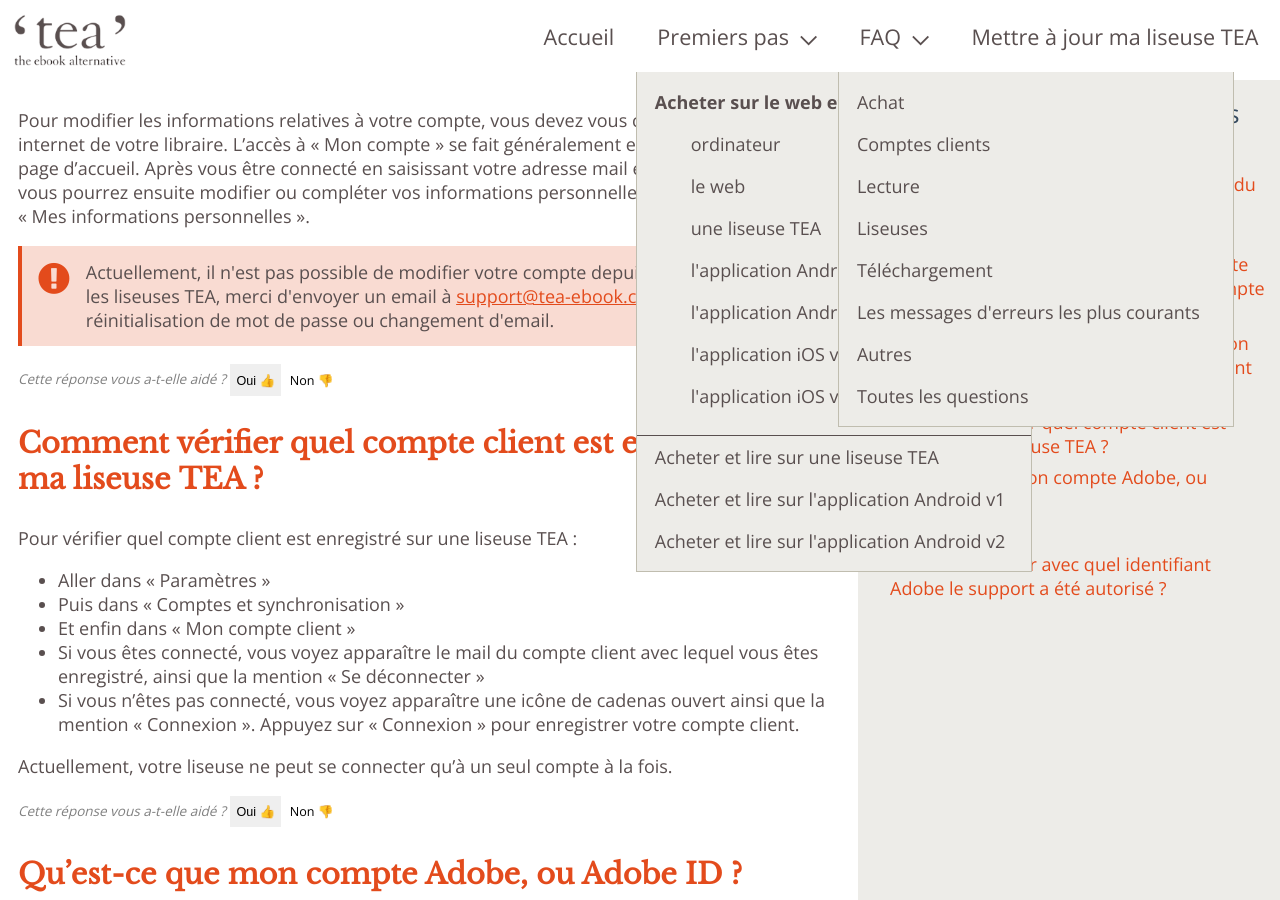
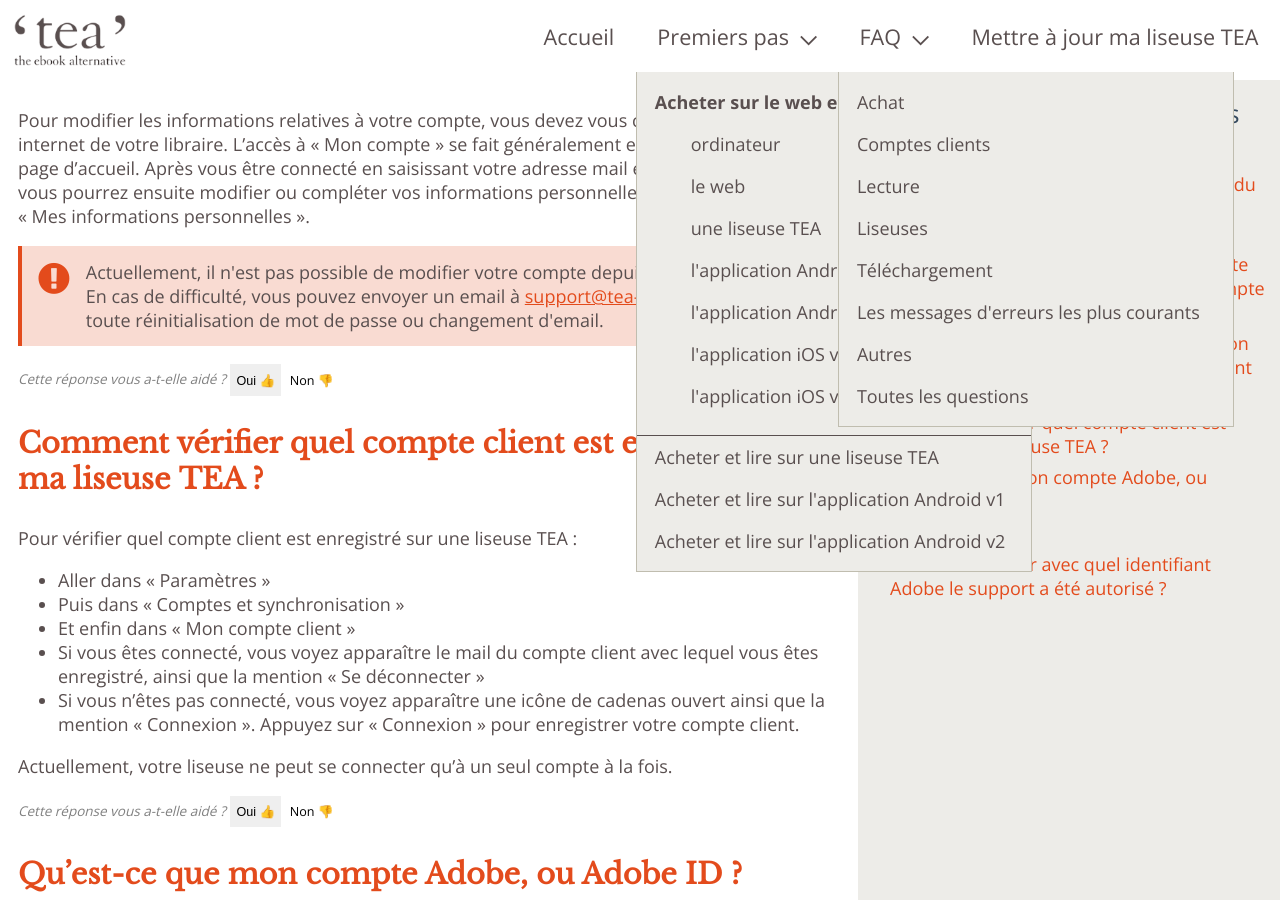
Before and after one commit to TEA-ebook/help-center, a Jekyll site: the page built from _pages/FAQ-comptes.md, in a window 1280 px wide and 900 px high, scrolled down 919 px. Built offline with Jekyll 4.4.1, drawn with Linux system fonts in a browser that asks for light colours.

Commit message:
Remove occurrence to TEA ereader

```diff
--- a/_pages/FAQ-comptes.md
+++ b/_pages/FAQ-comptes.md
@@ -35,7 +35,7 @@
 
 Pour modifier les informations relatives à votre compte, vous devez vous connecter au site internet de votre libraire. L'accès à « Mon compte » se fait généralement en haut à droite de la page d'accueil. Après vous être connecté en saisissant votre adresse mail et votre mot de passe, vous pourrez ensuite modifier ou compléter vos informations personnelles en cliquant sur « Mes informations personnelles ».
 
-<div class="warningtip"><p>Actuellement, il n'est pas possible de modifier votre compte depuis votre liseuse. Pour les liseuses TEA, merci d'envoyer un email à <a href="mailto:support@tea-ebook.com">support@tea-ebook.com</a> pour toute réinitialisation de mot de passe ou changement d'email.</p></div>
+<div class="warningtip"><p>Actuellement, il n'est pas possible de modifier votre compte depuis votre liseuse TEA. En cas de difficulté, vous pouvez envoyer un email à <a href="mailto:support@tea-ebook.com">support@tea-ebook.com</a> pour toute réinitialisation de mot de passe ou changement d'email.</p></div>
 
 {% include feedback-button.html question="Je veux modifier mon adresse mail ou mon mot de passe dans mon compte. Comment faire ?" %}
 
```
